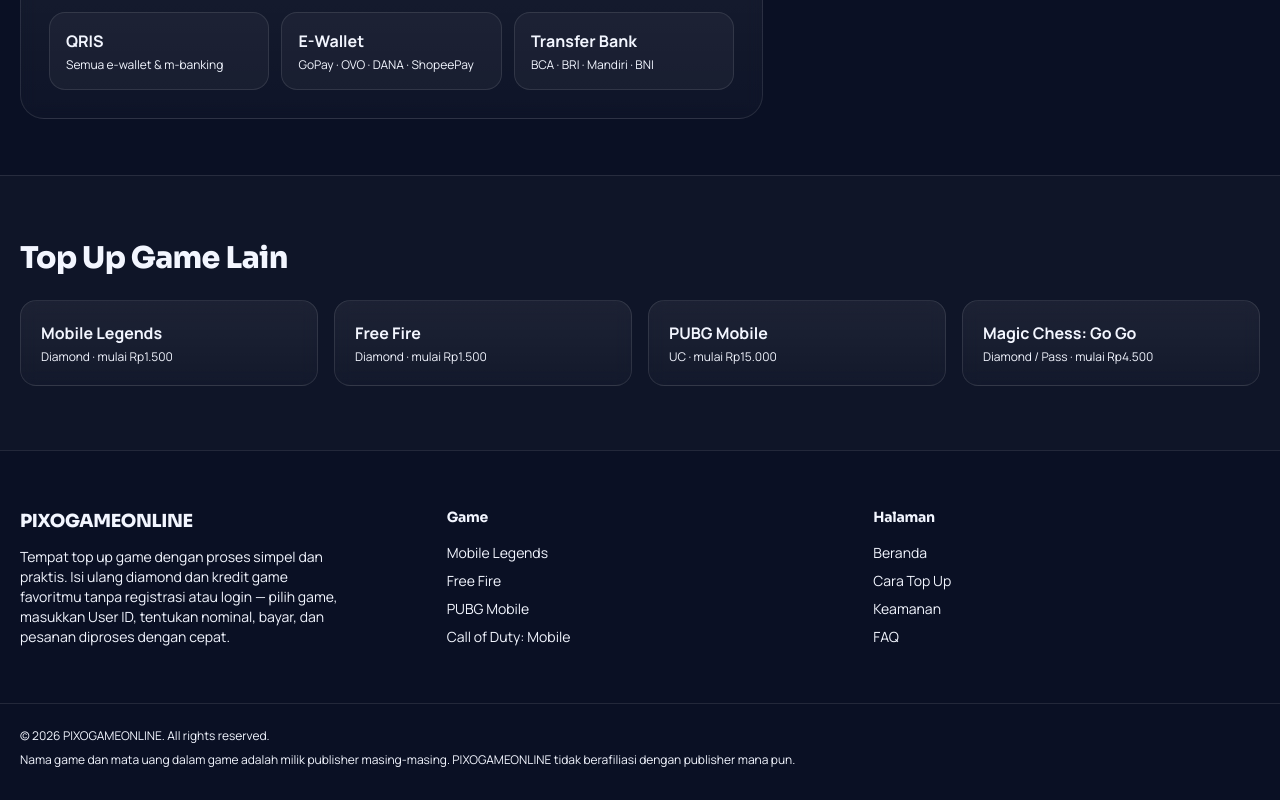
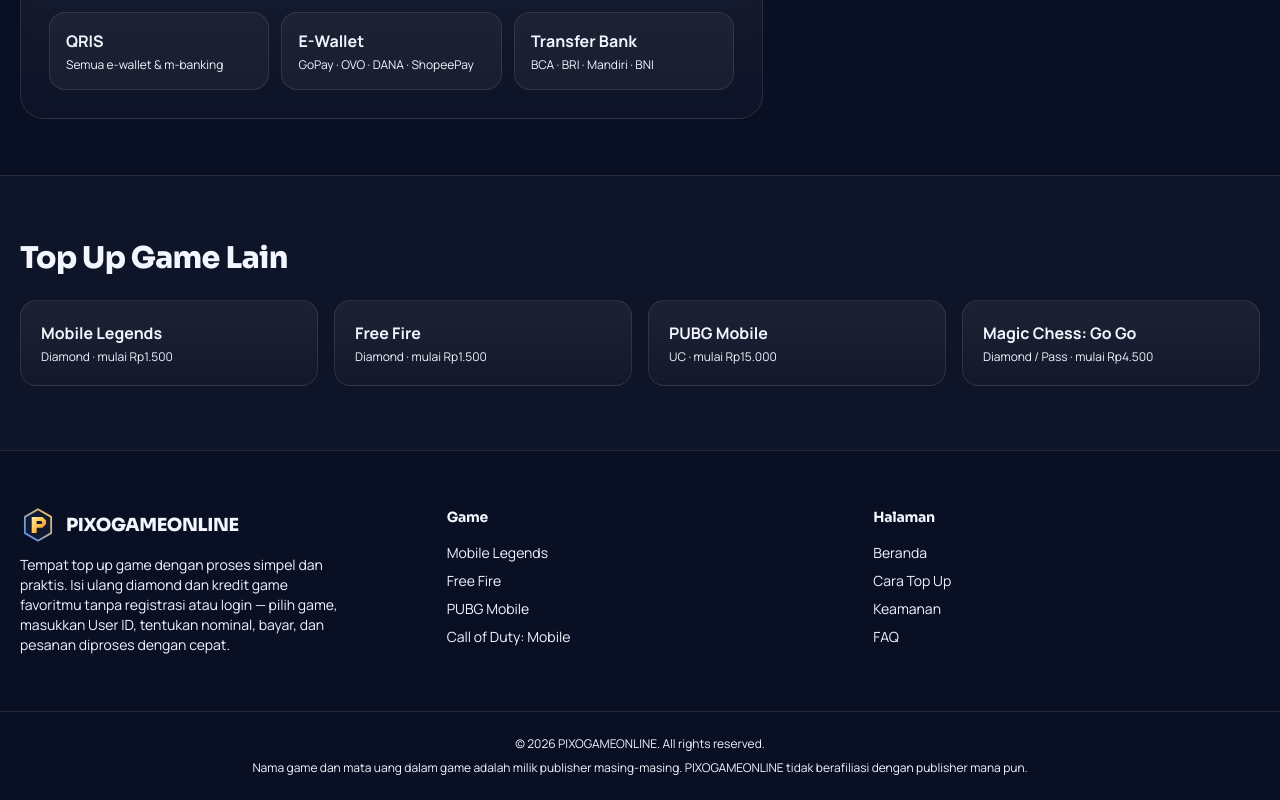
Before and after one commit to ersetdigital-sudo/pixo, a Next.js app: page /top-up/call-of-duty-mobile in a window 1280 px wide. Shown: the part 1234-2034 px from the top of the page. Built offline with nearby package versions, Linux system fonts and the light colour scheme; no server answers; the database is empty.

Commit message:
style: footer logo + copyright text centered

```diff
--- a/components/Footer.tsx
+++ b/components/Footer.tsx
@@ -1,11 +1,15 @@
 import Link from "next/link";
+import { LogoMark } from "@/components/ui/LogoMark";
 
 export function Footer() {
   return (
     <footer className="border-t border-white/10">
       <div className="mx-auto grid max-w-7xl gap-10 px-5 py-14 md:grid-cols-3">
         <div>
-          <span className="display text-lg font-extrabold">PIXOGAMEONLINE</span>
+          <div className="flex items-center gap-2.5">
+            <LogoMark className="h-9 w-9" />
+            <span className="display text-lg font-extrabold">PIXOGAMEONLINE</span>
+          </div>
           <p className="mt-3 max-w-xs text-sm text-[var(--muted)]">Tempat top up game dengan proses simpel dan praktis. Isi ulang diamond dan kredit game favoritmu tanpa registrasi atau login — pilih game, masukkan User ID, tentukan nominal, bayar, dan pesanan diproses dengan cepat.</p>
         </div>
         <div>
@@ -28,7 +32,7 @@
           </ul>
         </div>
       </div>
-      <div className="mx-auto max-w-7xl border-t border-white/10 px-5 py-6 text-xs text-[var(--muted)]">
+      <div className="mx-auto max-w-7xl border-t border-white/10 px-5 py-6 text-center text-xs text-[var(--muted)]">
         <p>© 2026 PIXOGAMEONLINE. All rights reserved.</p>
         <p className="mt-2">Nama game dan mata uang dalam game adalah milik publisher masing-masing. PIXOGAMEONLINE tidak berafiliasi dengan publisher mana pun.</p>
       </div>
@@ -41,7 +45,10 @@
     <footer className="border-t border-white/10">
       <div className="mx-auto grid max-w-7xl gap-10 px-5 py-14 md:grid-cols-3">
         <div>
-          <span className="display text-lg font-extrabold">PIXOGAMEONLINE</span>
+          <div className="flex items-center gap-2.5">
+            <LogoMark className="h-9 w-9" />
+            <span className="display text-lg font-extrabold">PIXOGAMEONLINE</span>
+          </div>
           <p className="mt-3 max-w-xs text-sm text-[var(--muted)]">Tempat top up game dengan proses simpel dan praktis. Isi ulang diamond dan kredit game favoritmu tanpa registrasi atau login — pilih game, masukkan User ID, tentukan nominal, bayar, dan pesanan diproses dengan cepat.</p>
         </div>
         <div>
@@ -63,7 +70,7 @@
           </ul>
         </div>
       </div>
-      <div className="mx-auto max-w-7xl border-t border-white/10 px-5 py-6 text-xs text-[var(--muted)]">
+      <div className="mx-auto max-w-7xl border-t border-white/10 px-5 py-6 text-center text-xs text-[var(--muted)]">
         <p>© 2026 PIXOGAMEONLINE. All rights reserved.</p>
         <p className="mt-2">Nama game dan mata uang dalam game adalah milik publisher masing-masing. PIXOGAMEONLINE tidak berafiliasi dengan publisher mana pun.</p>
       </div>
```
